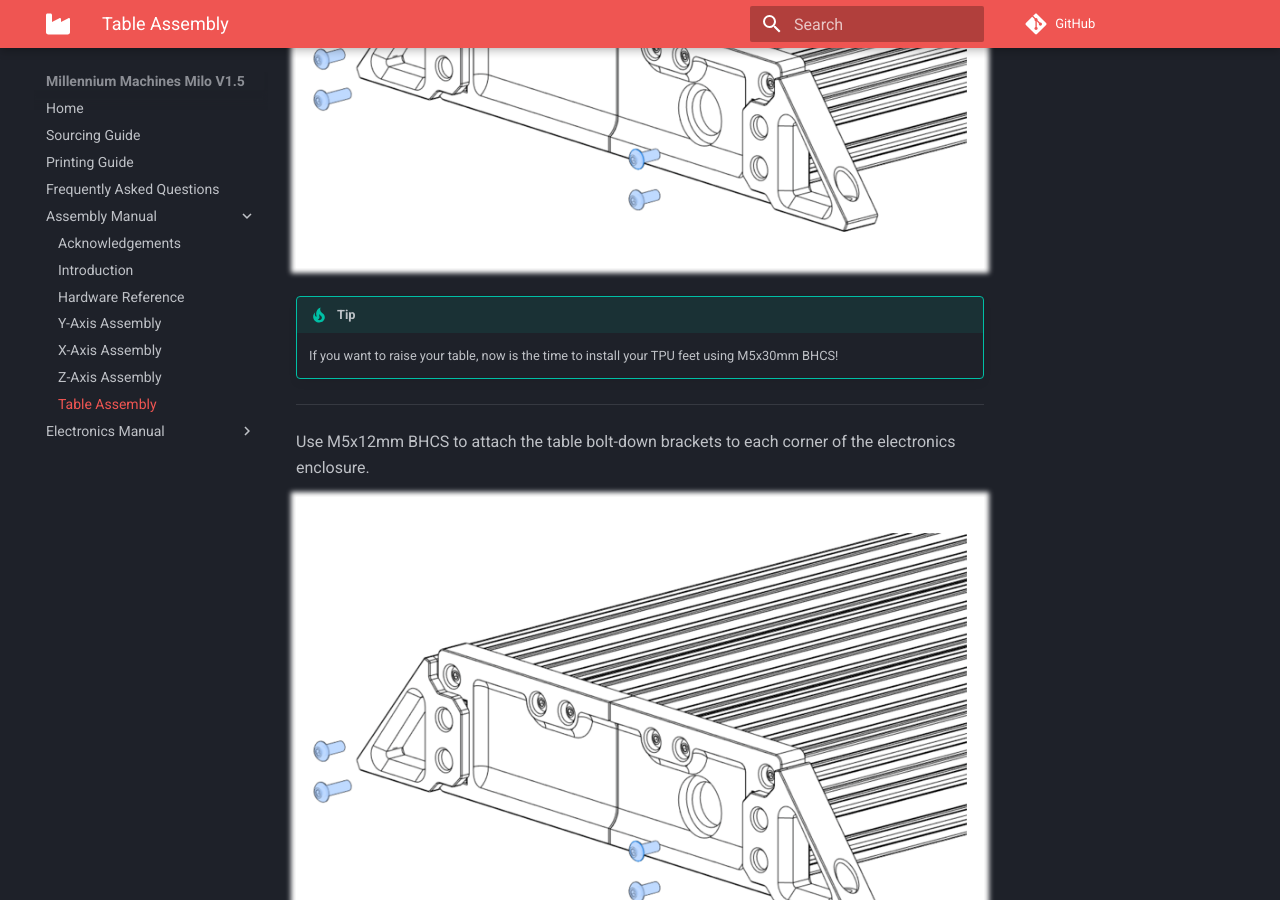
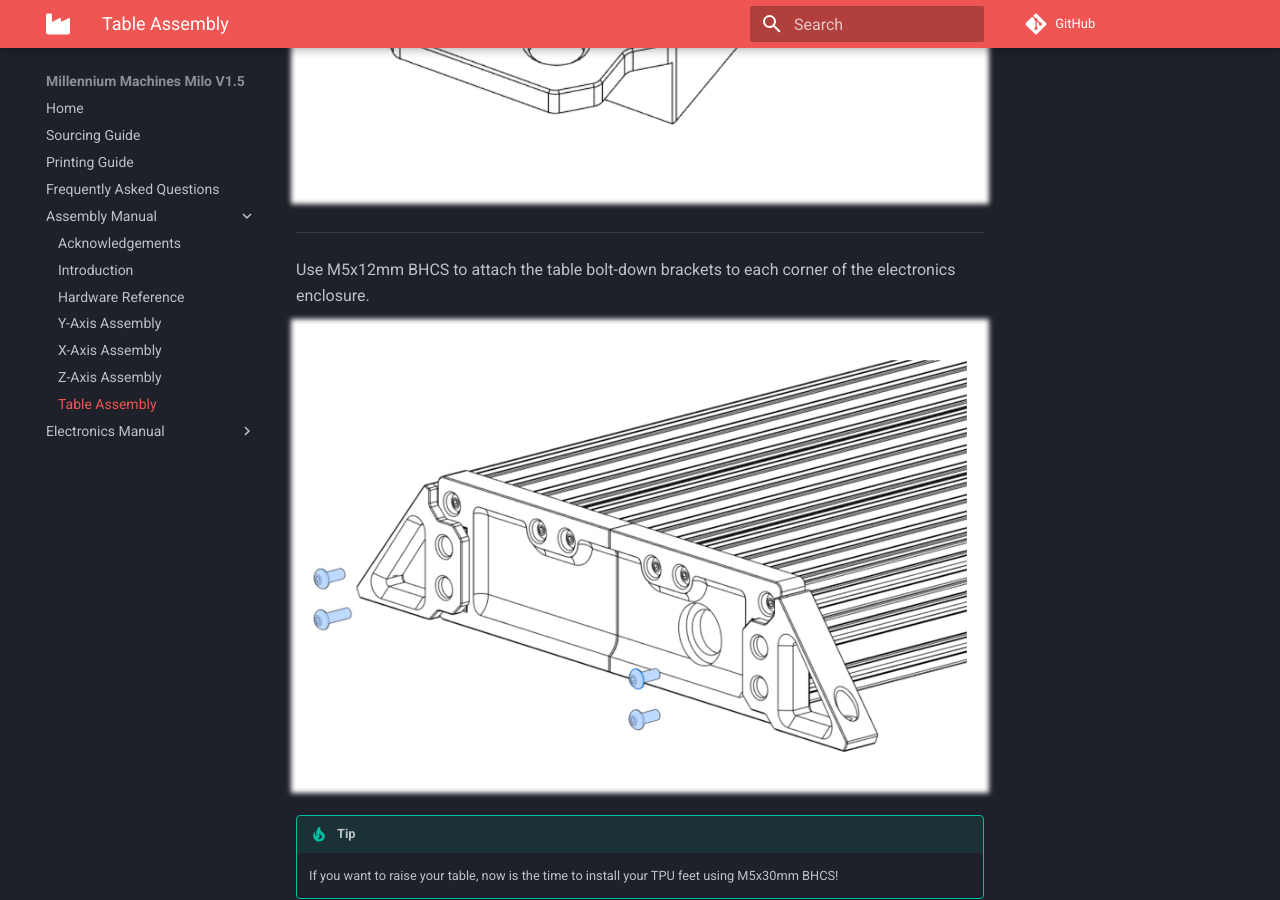
Before and after one commit to MillenniumMachines/Milo-v1.5, an MkDocs documentation site: the page built from docs/assembly_manual/chapters/table_assembly.md, in a window 1280 px wide and 900 px high, scrolled down 3992 px. Built offline with MkDocs 1.6.1 and Material for MkDocs 9.7.7, drawn with Linux system fonts in a browser that asks for light colours; comment, search, counter and statistics services are not loaded.

Commit message:
Add missing table assembly step
Signed-off-by: Ben Agricola <ben+git@agrico.la>

```diff
--- a/docs/assembly_manual/chapters/table_assembly.md
+++ b/docs/assembly_manual/chapters/table_assembly.md
@@ -55,16 +55,17 @@
 ---
 Install an M5 Heat-set insert into each table bolt-down bracket.
 
-![](../img/table_assembly/y_axis_step_91.png){: .shadow}
+![](../img/table_assembly/y_axis_step_90.1.png){: .shadow}
 
-!!! tip
-    If you want to raise your table, now is the time to install your TPU feet using M5x30mm BHCS!
 ---
 
 Use M5x12mm BHCS to attach the table bolt-down brackets to each corner of the electronics enclosure.
 
 ![](../img/table_assembly/y_axis_step_91.png){: .shadow}
 
+!!! tip
+    If you want to raise your table, now is the time to install your TPU feet using M5x30mm BHCS!
+
 ---
 !!! success ":fontawesome-solid-champagne-glasses: Congratulations!"
     You're to move onto your electronics and cabling! Head over to
```
